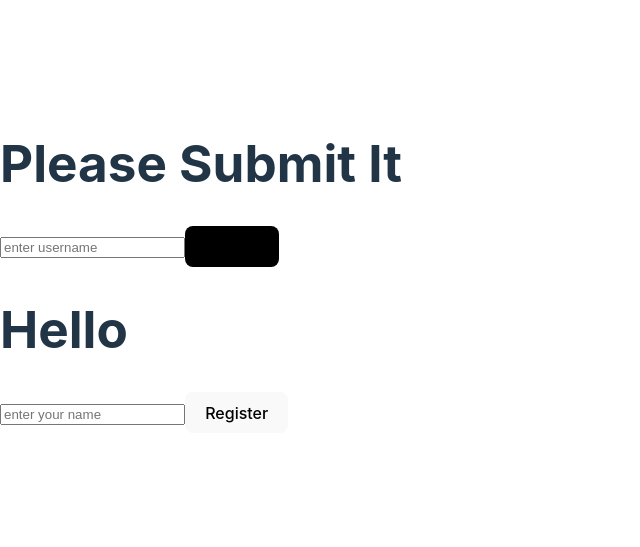
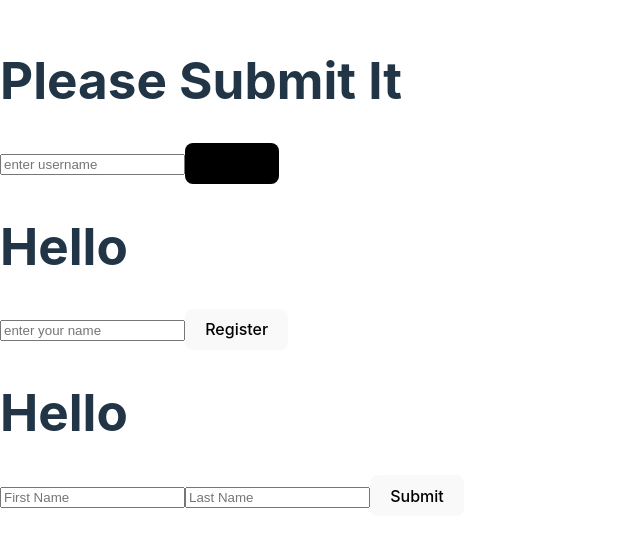
Before and after one commit to IndiMerz/IndiMerz, a React (Vite) app in the folder React/events/: page / in a window 1280 px wide. Shown: the part 133-680 px from the top of the page, without its empty margins (0-640 px from the left). Built offline with nearby package versions, Linux system fonts and the light colour scheme.

Commit message:
complex state

```diff
--- a/React/events/src/App.jsx
+++ b/React/events/src/App.jsx
@@ -1,13 +1,14 @@
 import { Event } from "./components/event"
 import { Forms } from "./components/Forms"
+import { ComplexState } from "./components/ComplexState"
 
 function App() {
 
   return (
     <div>
           <Event />
-
           <Forms />
+          <ComplexState />
     </div>
   )
 }
--- /dev/null
+++ b/React/events/src/components/ComplexState.jsx
@@ -0,0 +1,29 @@
+import React, { useState} from 'react'
+
+export const ComplexState = () => {
+    const [fname, setfname] = useState('');
+    const [lname, setlname] = useState('');
+
+    const handleSubmit = (e) => {
+        e.preventDefault();
+    }
+
+    const handleFname = (e) => {
+        setfname(e.target.value)
+    }
+
+    const handleLname = (e) => {
+        setlname(e.target.value)
+    }
+
+  return (
+    <div>
+         <h1>Hello {fname} {lname}</h1>
+        <form onSubmit={handleSubmit}>
+            <input onChange={handleFname} name='fname' type='text' placeholder='First Name' />
+            <input onChange={handleLname} name='lname' type='text' placeholder='Last Name' />
+            <button>Submit</button>
+        </form>
+    </div>
+  )
+}
```
